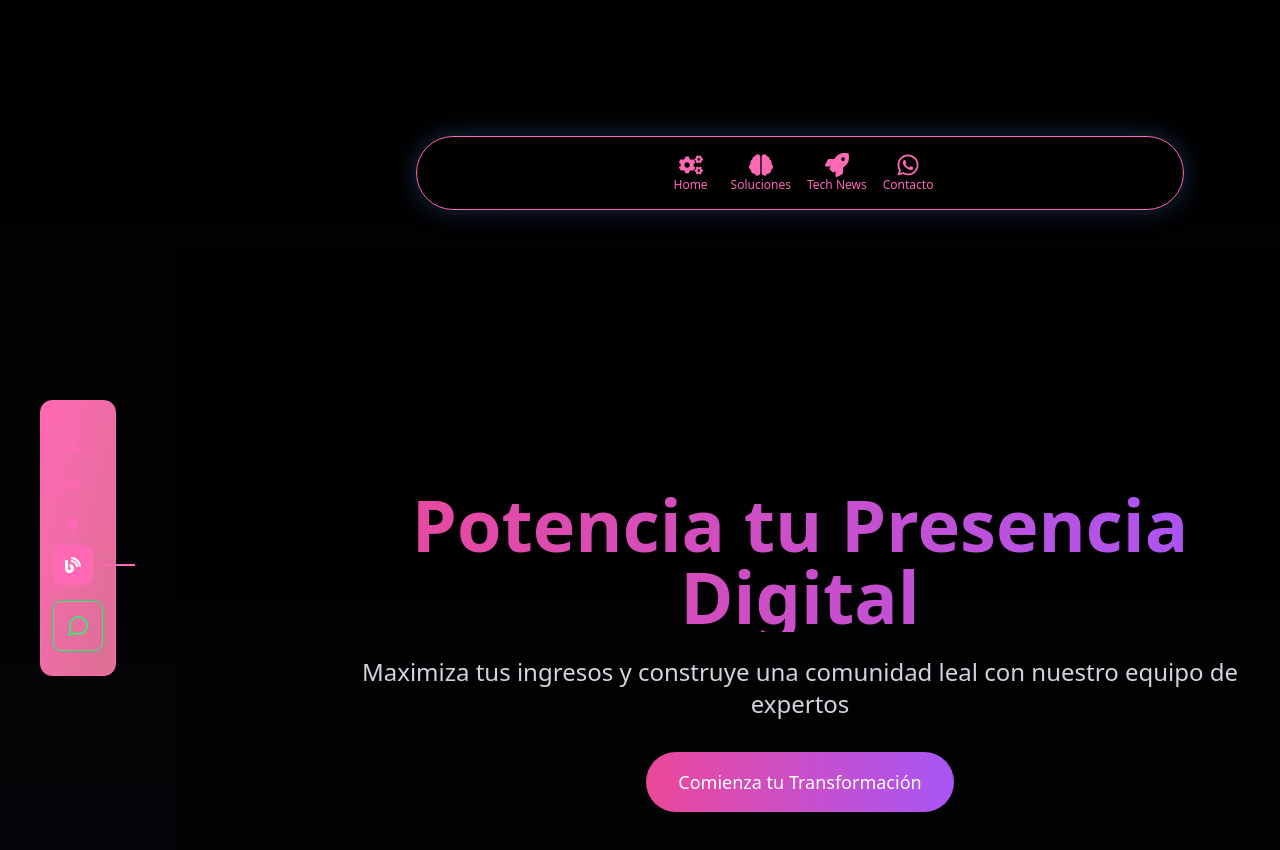
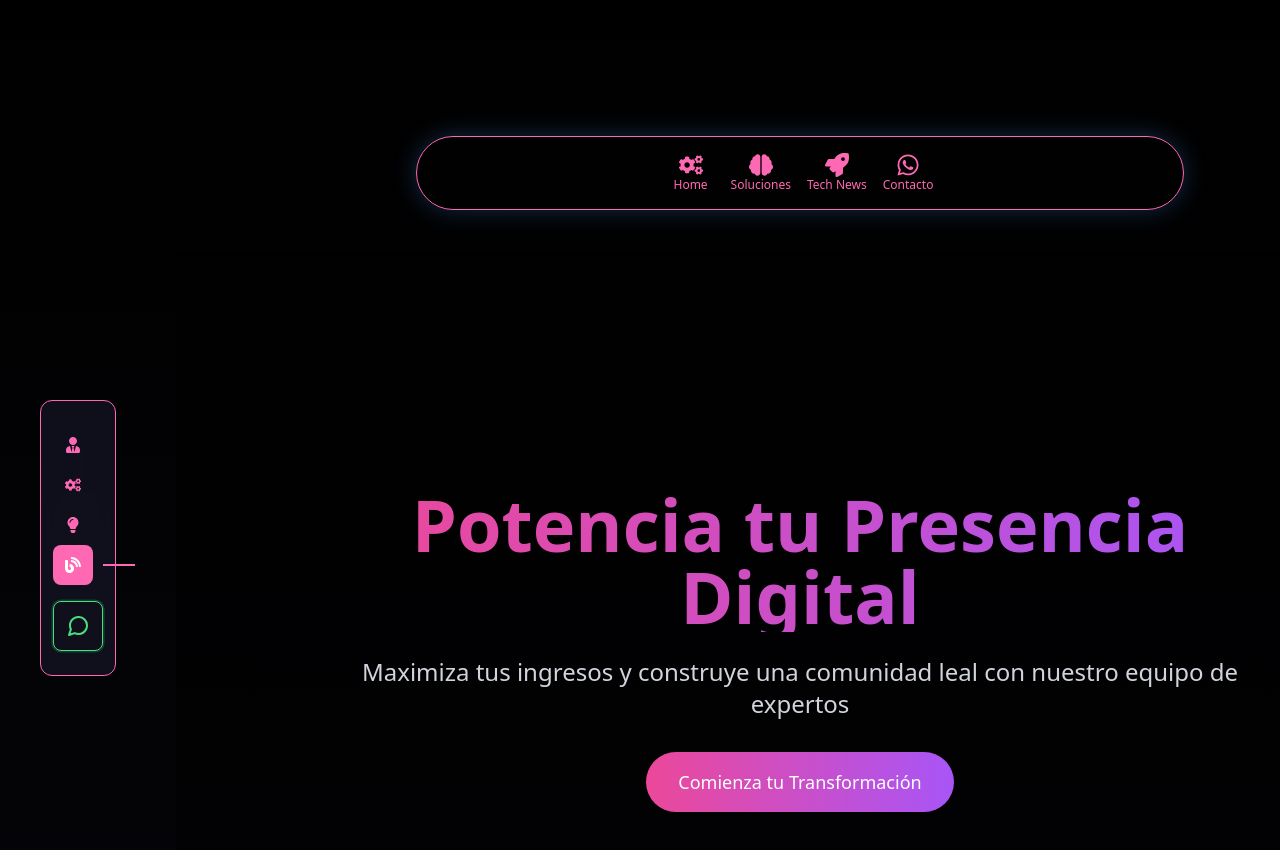
Before and after one commit to deivipluss/landing, a Next.js app: page /redes-membresia in a window 1280 px wide. Shown: the top 850 px of the page. Built offline with nearby package versions, Linux system fonts and the light colour scheme.

Commit message:
fix: elimina relleno de color del sidebar dejando solo borde, como en gerencias

```diff
--- a/components/SidebarNavigation.tsx
+++ b/components/SidebarNavigation.tsx
@@ -51,8 +51,6 @@ const SidebarNavigation: React.FC<SidebarNavigationProps> = ({ activeSection, se
   const pathname = usePathname();
   const routeKey = Object.keys(serviceColors).find((route) => pathname.startsWith(route)) || "default";
   const colors = serviceColors[routeKey as keyof typeof serviceColors];
-  // Todas las rutas usan sus propios colores, sin rutas especiales
-  const noFill = false;
   const items = menu ?? sidebarItems;
 
   // Detectar tamaño de pantalla (mobile vs desktop)
@@ -132,7 +130,7 @@ const SidebarNavigation: React.FC<SidebarNavigationProps> = ({ activeSection, se
   return (
     <motion.div
       {...sidebarMotion}
-      className={`py-6 px-3 rounded-xl flex flex-col gap-6 border border-solid ${noFill ? 'bg-[#1A1A2E]/60 backdrop-blur-md' : ' bg-gradient-to-br ' + colors.bg + ' backdrop-blur-md'} fixed left-4 lg:left-10 top-1/2 transform -translate-y-1/2 z-40 md:block hidden`}
+      className="py-6 px-3 bg-[#1A1A2E]/60 backdrop-blur-md rounded-xl flex flex-col gap-6 border fixed left-4 lg:left-10 top-1/2 transform -translate-y-1/2 z-40 md:block hidden"
       style={{ borderColor: colors.border }}
     >
       {items.map((item) => {
```
